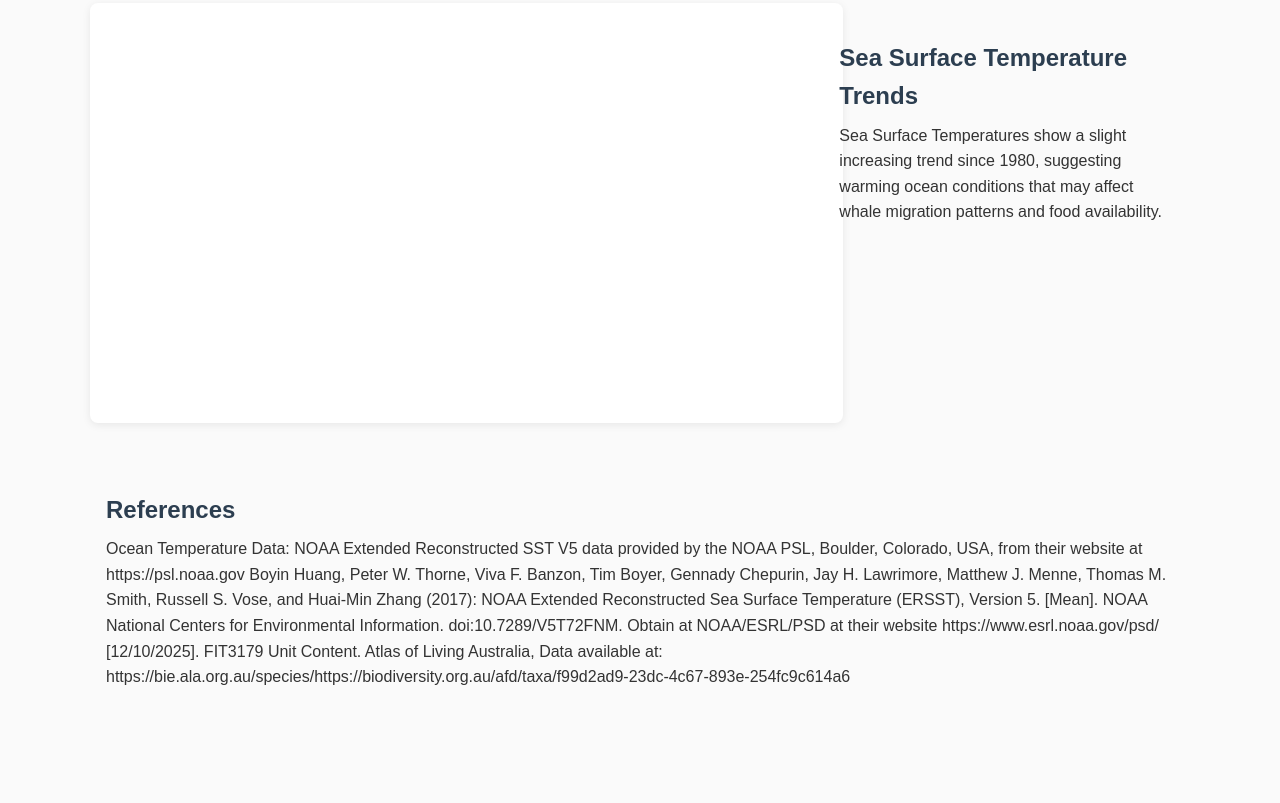
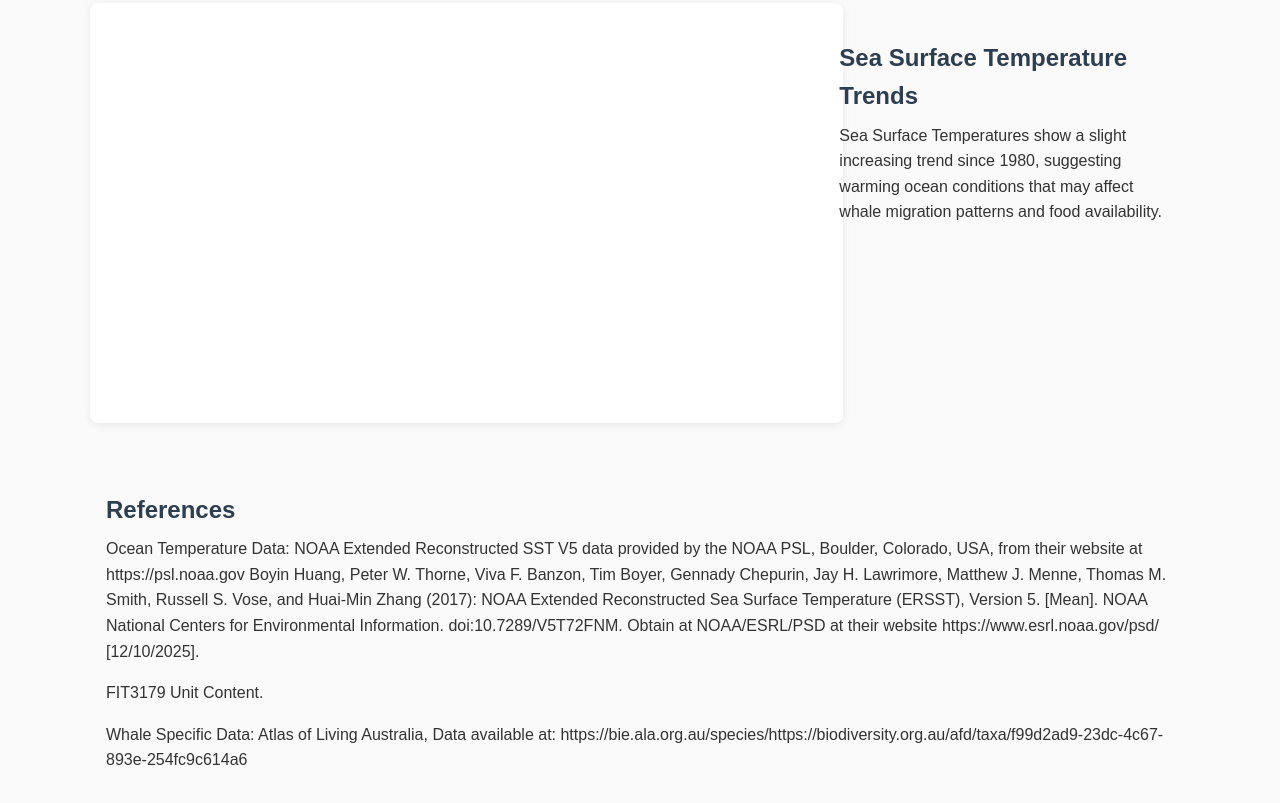
Before and after one commit to h8nn8h/Week10_Homework, a plain HTML site: page index.html in a window 1280 px wide. Shown: the part 637-1440 px from the top of the page. Drawn offline with nearby package versions, Linux system fonts and the light colour scheme; a script that the page names is missing.

Commit message:
Update index.html

```diff
--- a/index.html
+++ b/index.html
@@ -139,8 +139,9 @@
           <p>Ocean Temperature Data:
             NOAA Extended Reconstructed SST V5 data provided by the NOAA PSL, Boulder, Colorado, USA, from their website at https://psl.noaa.gov
             Boyin Huang, Peter W. Thorne, Viva F. Banzon, Tim Boyer, Gennady Chepurin, Jay H. Lawrimore, Matthew J. Menne, Thomas M. Smith, Russell S. Vose, and Huai-Min Zhang (2017): NOAA Extended Reconstructed Sea Surface Temperature (ERSST), Version 5. [Mean]. NOAA National Centers for Environmental Information. doi:10.7289/V5T72FNM. Obtain at NOAA/ESRL/PSD at their website https://www.esrl.noaa.gov/psd/ [12/10/2025].
-            FIT3179 Unit Content.
-            Atlas of Living Australia, Data available at: https://bie.ala.org.au/species/https://biodiversity.org.au/afd/taxa/f99d2ad9-23dc-4c67-893e-254fc9c614a6
+            <p>FIT3179 Unit Content.</p>
+            <p>Whale Specific Data: Atlas of Living Australia, Data available at: https://bie.ala.org.au/species/https://biodiversity.org.au/afd/taxa/f99d2ad9-23dc-4c67-893e-254fc9c614a6
+</p>
 
         </p>
         </div>
```
